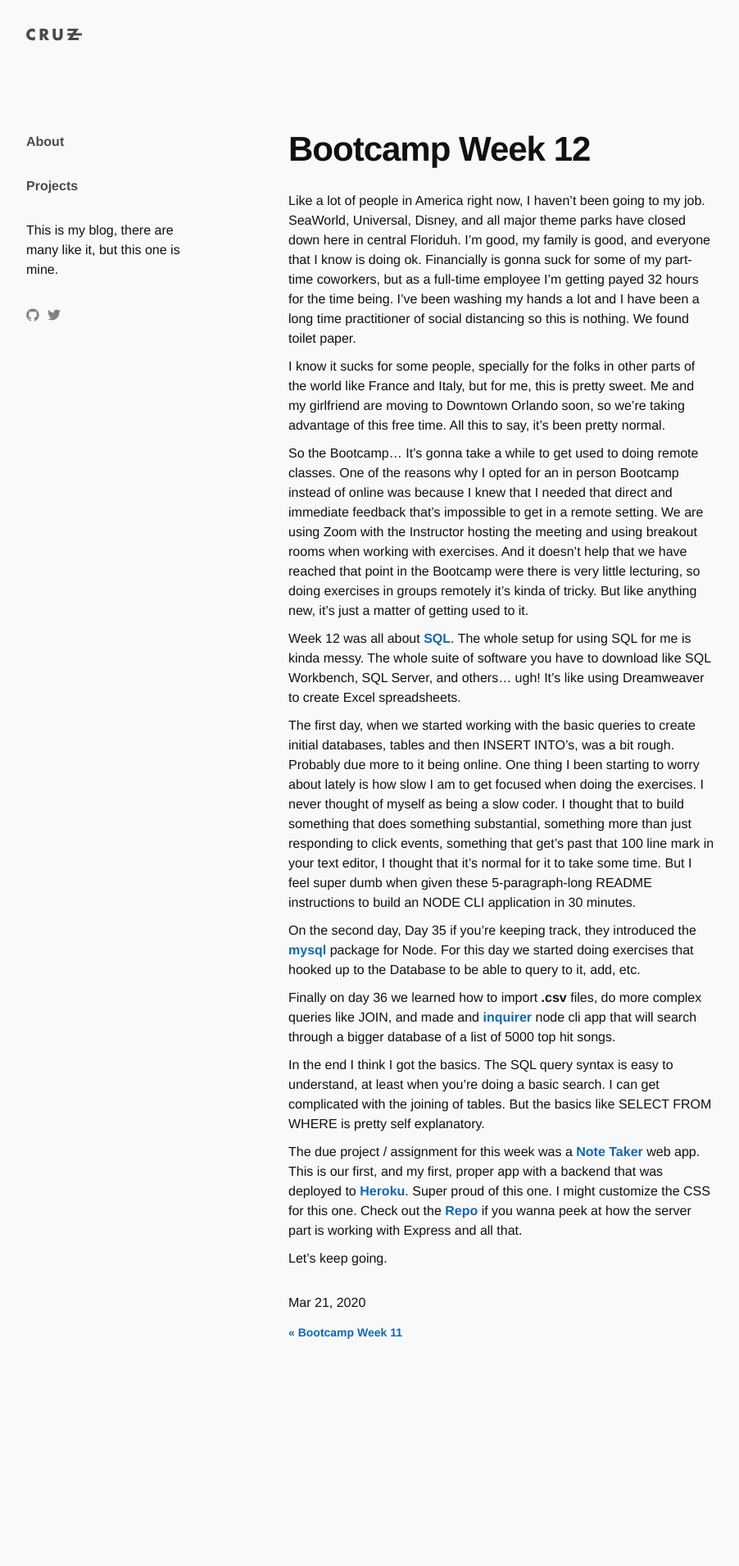
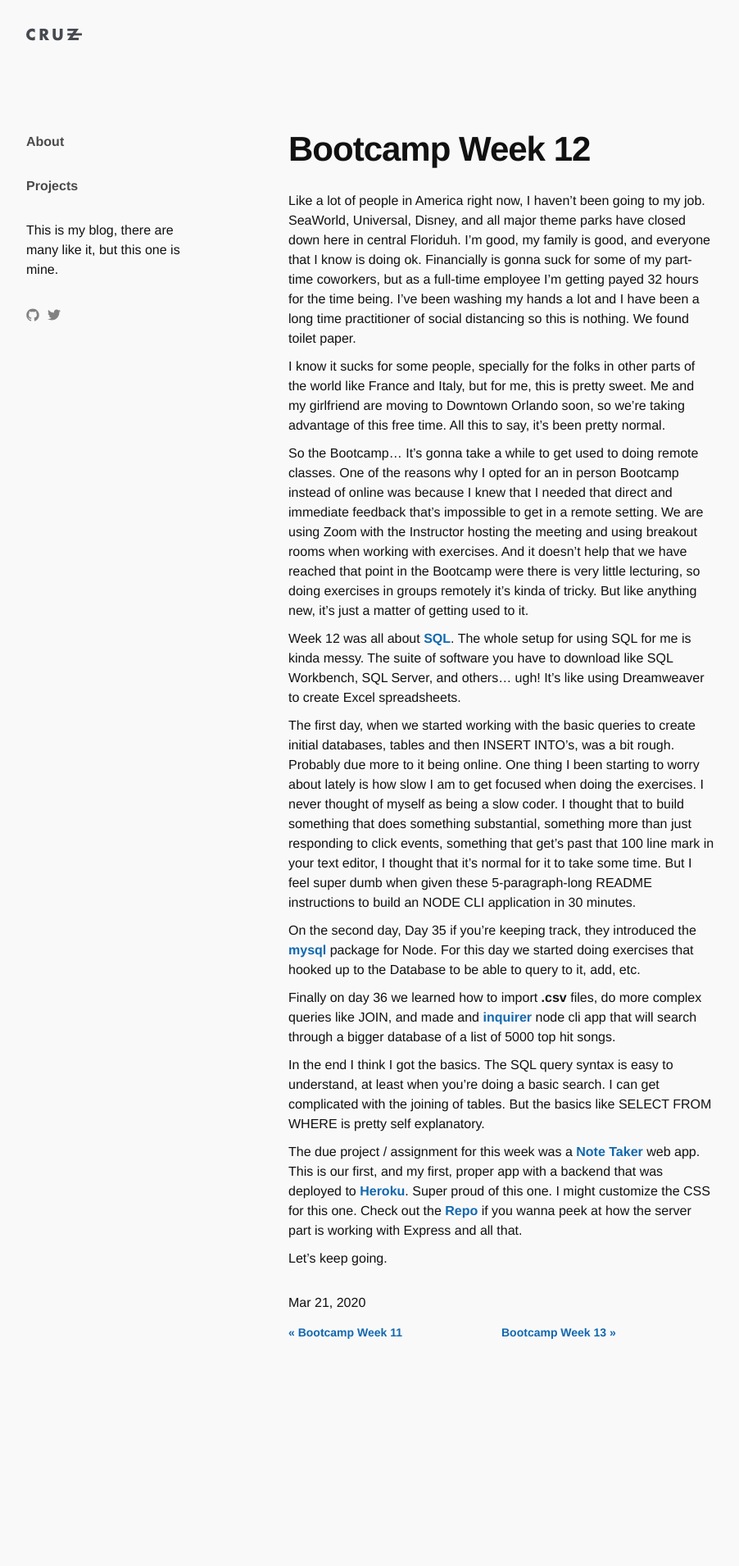
Before and after one commit to yarocruz/yarocruz.github.io, a Jekyll site: the page built from _posts/2020-03-21-Bootcamp-Week-12.md, in a window 1280 px wide. Shown: the whole page at 82% size, without its empty margins (138-1040 px from the left). Built offline with Jekyll 4.4.1, drawn with Linux system fonts in a browser that asks for light colours; some web fonts are replaced.

Commit message:
added new post

```diff
--- a/_posts/2020-03-21-Bootcamp-Week-12.md
+++ b/_posts/2020-03-21-Bootcamp-Week-12.md
@@ -12,7 +12,7 @@
 
 So the Bootcamp... It's gonna take a while to get used to doing remote classes. One of the reasons why I opted for an in person Bootcamp instead of online was because I knew that I needed that direct and immediate feedback that's impossible to get in a remote setting. We are using Zoom with the Instructor hosting the meeting and using breakout rooms when working with exercises. And it doesn't help that we have reached that point in the Bootcamp were there is very little lecturing, so doing exercises in groups remotely it's kinda of tricky. But like anything new, it's just a matter of getting used to it.
 
-Week 12 was all about [SQL](https://en.wikipedia.org/wiki/SQL). The whole setup for using SQL for me is kinda messy. The whole suite of software you have to download like SQL Workbench, SQL Server, and others... ugh! It's like using Dreamweaver to create Excel spreadsheets.
+Week 12 was all about [SQL](https://en.wikipedia.org/wiki/SQL). The whole setup for using SQL for me is kinda messy. The suite of software you have to download like SQL Workbench, SQL Server, and others... ugh! It's like using Dreamweaver to create Excel spreadsheets.
 
 The first day, when we started working with the basic queries to create initial databases, tables and then INSERT INTO's, was a bit rough. Probably due more to it being online. One thing I been starting to worry about lately is how slow I am to get focused when doing the exercises. I never thought of myself as being a slow coder. I thought that to build something that does something substantial, something more than just responding to click events, something that get's past that 100 line mark in your text editor, I thought that it's normal for it to take some time. But I feel super dumb when given these 5-paragraph-long README instructions to build an NODE CLI application in 30 minutes.
 
```
Also changed, not shown: _posts/2020-03-28-Bootcamp-Week-13.md (added, +25 -0 lines).
